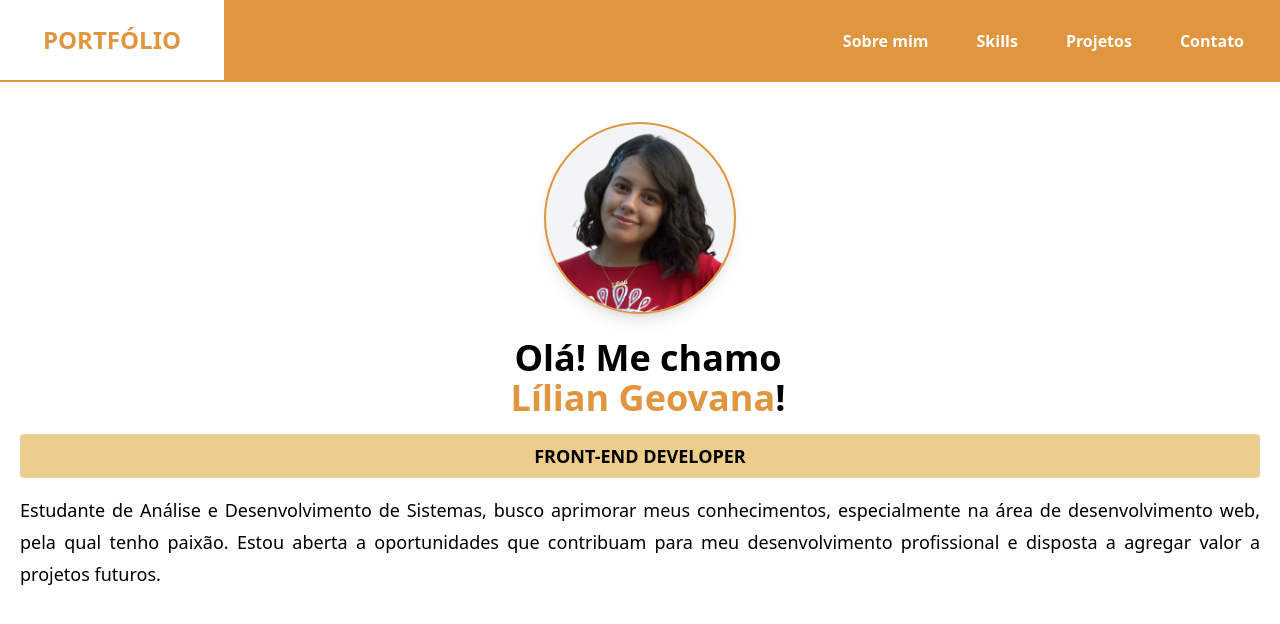
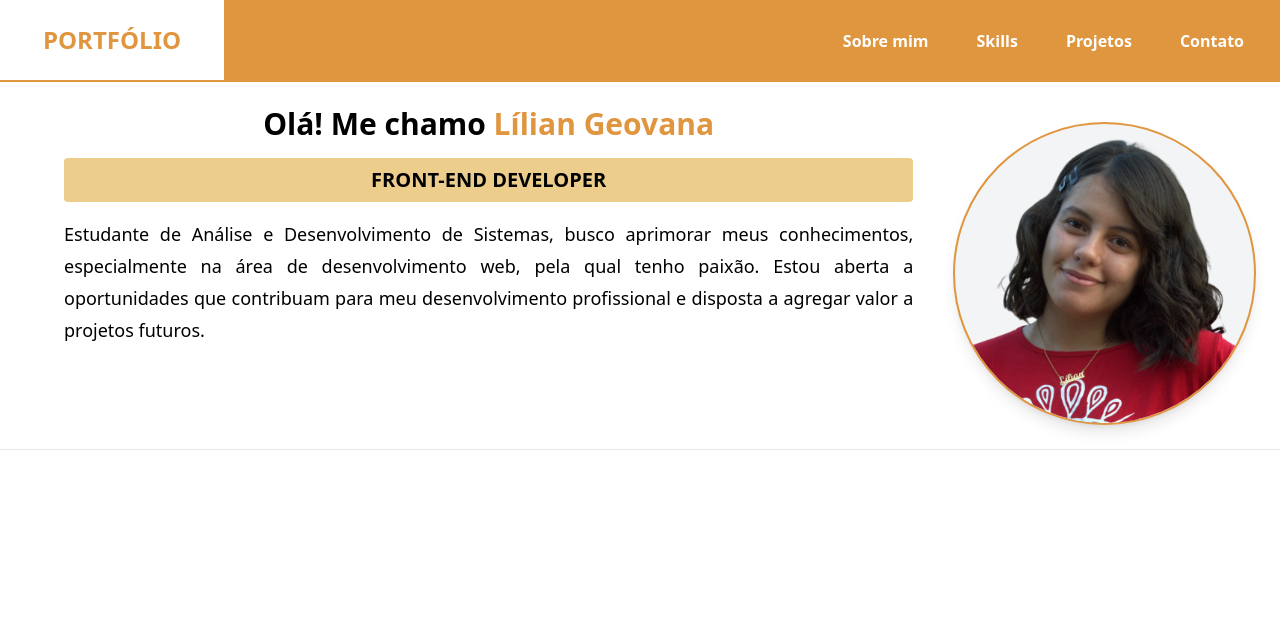
Before and after one commit to liliangeovana/portfolio, a website: page index.html in a window 1280 px wide. Drawn offline with Linux system fonts and the light colour scheme.

Commit message:
sobre mim v1.0

```diff
--- a/index.html
+++ b/index.html
@@ -95,25 +95,29 @@
     </section>
 
     <!--about me-->
-    <section class="ml:flex ml:flex-row-reverse ml:m-5 ml:p-4">
+    <section class="md:flex md:flex-wrap md:flex-row-reverse md:p-6">
 
         <div id="profilePicture"
-        class="w-60 p-6 m-auto mt-4">
-            <img src="./public/assets/img/profile.png" alt="profile.png"
-            class="w-full h-full rounded-full border-colorBasic border-2 bg-gray-100 shadow-lg">
-        </div>
+            class="w-60 p-6 m-auto mt-4 md:w-1/3 md:max-w-md md:p-0 md:m-0">
+        <img src="./public/assets/img/profile.png" alt="profile.png"
+        class="w-full h-full rounded-full border-colorBasic border-2 bg-gray-100 shadow-lg">
+</div>
 
-        <div id="aboutMe" class="p-30">
-            <div class= "w-96 m-auto text-center">
+        <div id="aboutMe" class="p-30 md:w-full md:px-10">
+            <div class= "w-96 m-auto text-center md:w-full">
                 <h1
-                    class="text-5xl font-bold mb-4 md:text-4xl  md:font-bold md:w-80 md:ml-10"
-                >Olá! Me chamo <span class="text-colorBasic">Lílian Geovana</span>!</h1>
+                    class="text-5xl font-bold mb-4 md:text-3xl  md:font-bold md:text-center"
+                >Olá! Me chamo <span class="text-colorBasic">Lílian Geovana</span></h1>
             </div>
             <h2
-                class="text-xl text-center font-medium p-2 mb-4 bg-colorClear bg-opacity-60 rounded uppercase md:text-lg md:mx-5 md:font-semibold">Front-end Developer</h2>
-            <p class="text-lg text-justify leading-8 p-2 pt-0 md:px-5">Estudante de Análise e Desenvolvimento de Sistemas, busco aprimorar meus conhecimentos, especialmente na área de desenvolvimento web, pela qual tenho paixão. Estou aberta a oportunidades que contribuam para meu desenvolvimento profissional e disposta a agregar valor a projetos futuros.</p>
+                class="text-xl text-center font-medium p-2 mb-4 bg-colorClear bg-opacity-60 rounded uppercase md:text-base md:font-semibold">Front-end Developer</h2>
+            <p class="text-lg text-justify leading-8 p-6 pt-0 md:p-0">Estudante de Análise e Desenvolvimento de Sistemas, busco aprimorar meus conhecimentos, especialmente na área de desenvolvimento web, pela qual tenho paixão. Estou aberta a oportunidades que contribuam para meu desenvolvimento profissional e disposta a agregar valor a projetos futuros.</p>
         </div>
     </section>
+
+    <hr>
+
+
 
     <script src="./public/script.js"></script>
 </body>
```
